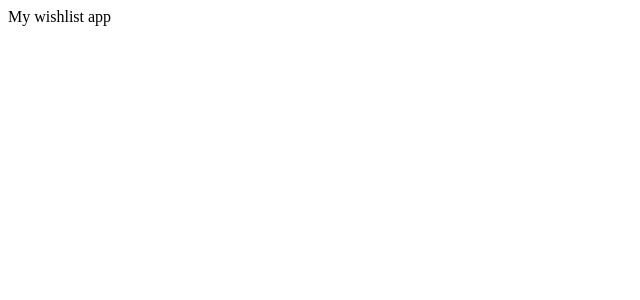
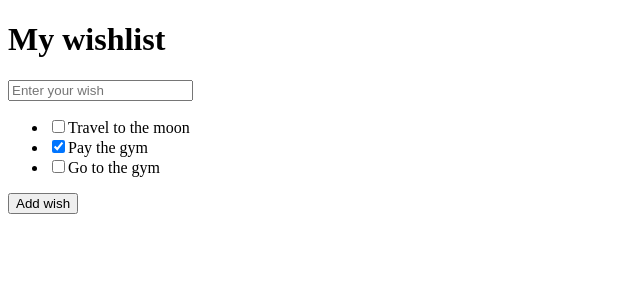
Before and after one commit to acejudocin/react-wishlist-openwebinar, a React (Create React App) app: page / in a window 1280 px wide. Shown: the top 300 px of the page, without its empty margins (0-640 px from the left). Built offline with nearby package versions, Linux system fonts and the light colour scheme.

Commit message:
Exercise 1

```diff
--- a/src/App.js
+++ b/src/App.js
@@ -1,5 +1,33 @@
 import React from 'react';
 
-const App = () => <div>My wishlist app</div>
+
+const wishes = [
+    { text: 'Travel to the moon', done: false },
+    { text: 'Pay the gym', done: true },
+    { text: 'Go to the gym', done: false },
+];
+let newWish = '';
+
+const addWishToList = () => {
+    wishes.add(newWish);
+    this.newWish = '';
+}
+
+const App = () =>
+    <div>
+        <h1>My wishlist</h1>
+        <input placeholder="Enter your wish" />
+        <ul>
+            {wishes.map(({ text, done }, i) => (
+                <li>
+                    <label htmlFor={`wish${i}`}>
+                        <input id={`wish${i}`} type="checkbox" checked={done} />
+                        {text}
+                    </label>
+                </li>
+            ))}
+        </ul>
+        <button onClick="addWishToList()">Add wish</button>
+    </div>
 
 export default App;
```
